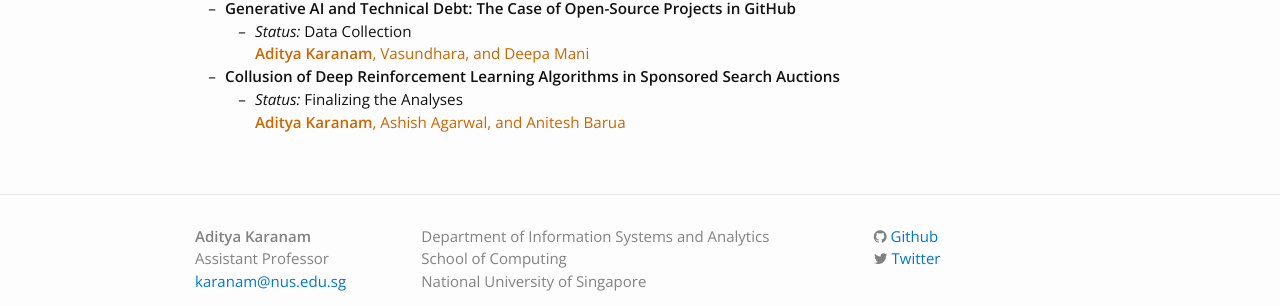
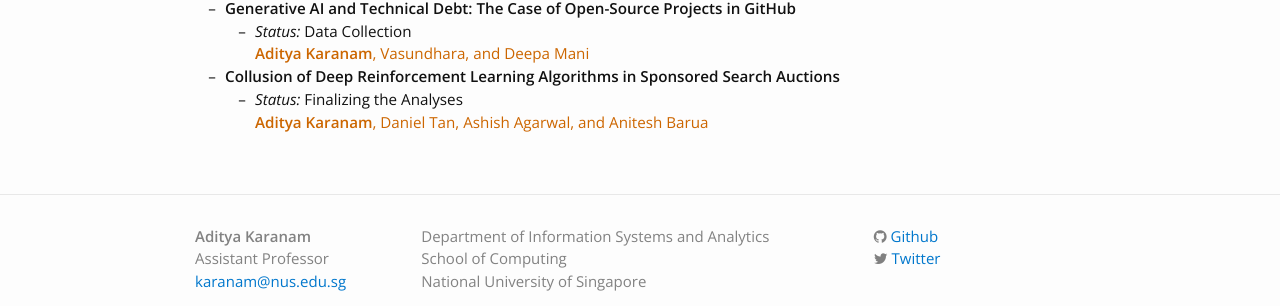
Before and after one commit to askaranam/askaranam.github.io, a Jekyll site: the page built from research.md, in a window 1280 px wide. Shown: the part 935-1241 px from the top of the page. Built offline with Jekyll 4.4.1, drawn with Linux system fonts in a browser that asks for light colours; nearby versions of some CDN libraries; some web fonts are replaced.

Commit message:
Update research.md

```diff
--- a/research.md
+++ b/research.md
@@ -48,7 +48,7 @@ I also provide titles for working papers and works in progress below. I provide
     <span style="color: rgb(204,102,0)"><b>Aditya Karanam</b>, Vasundhara, and Deepa Mani</span>
 * **Collusion of Deep Reinforcement Learning Algorithms in Sponsored Search Auctions**
     * *Status:* Finalizing the Analyses <br/>
-    <span style="color: rgb(204,102,0)"><b>Aditya Karanam</b>, Ashish Agarwal, and Anitesh Barua</span>
+    <span style="color: rgb(204,102,0)"><b>Aditya Karanam</b>, Daniel Tan, Ashish Agarwal, and Anitesh Barua</span>
 
 <!-- ## Original Data
 
```
